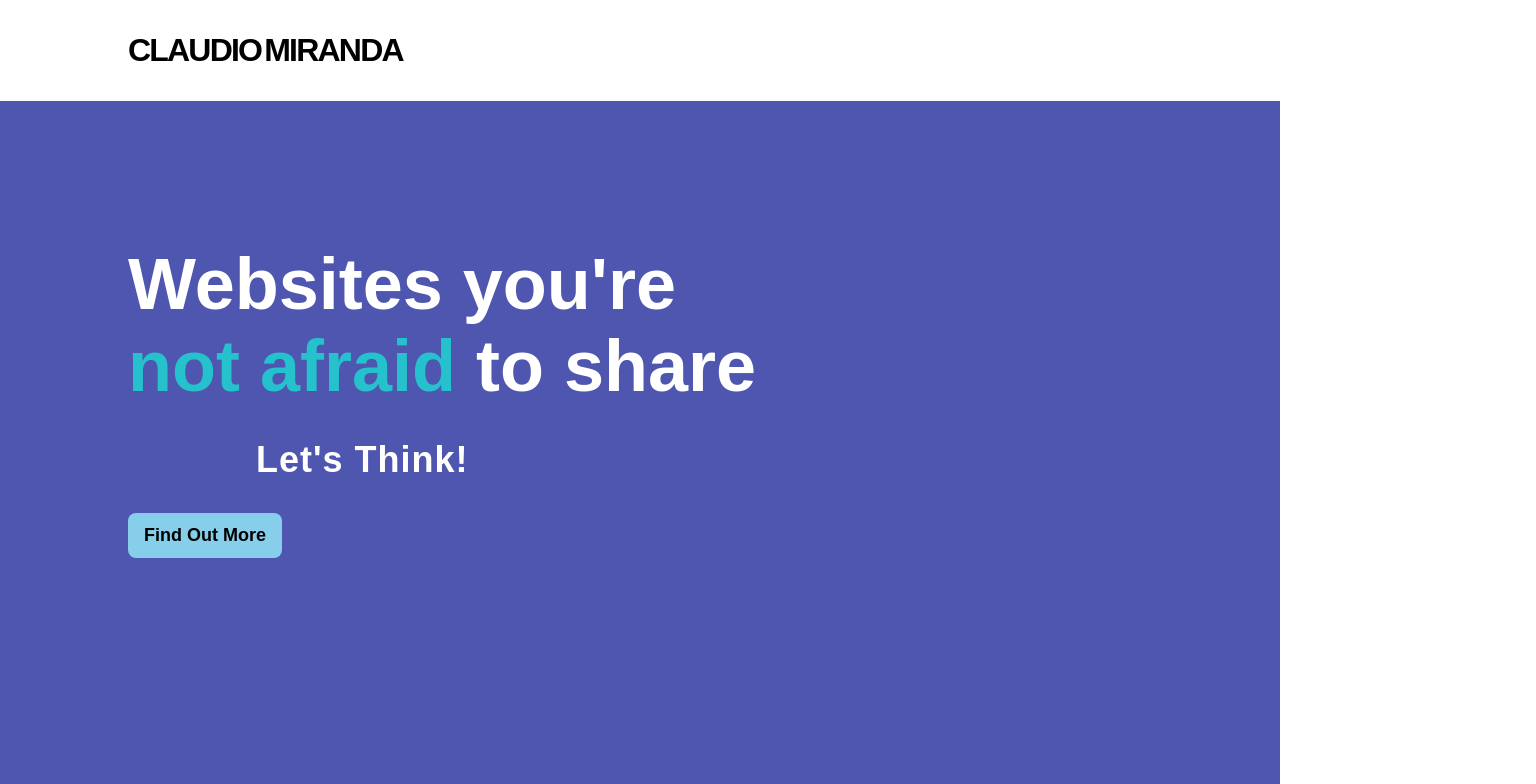
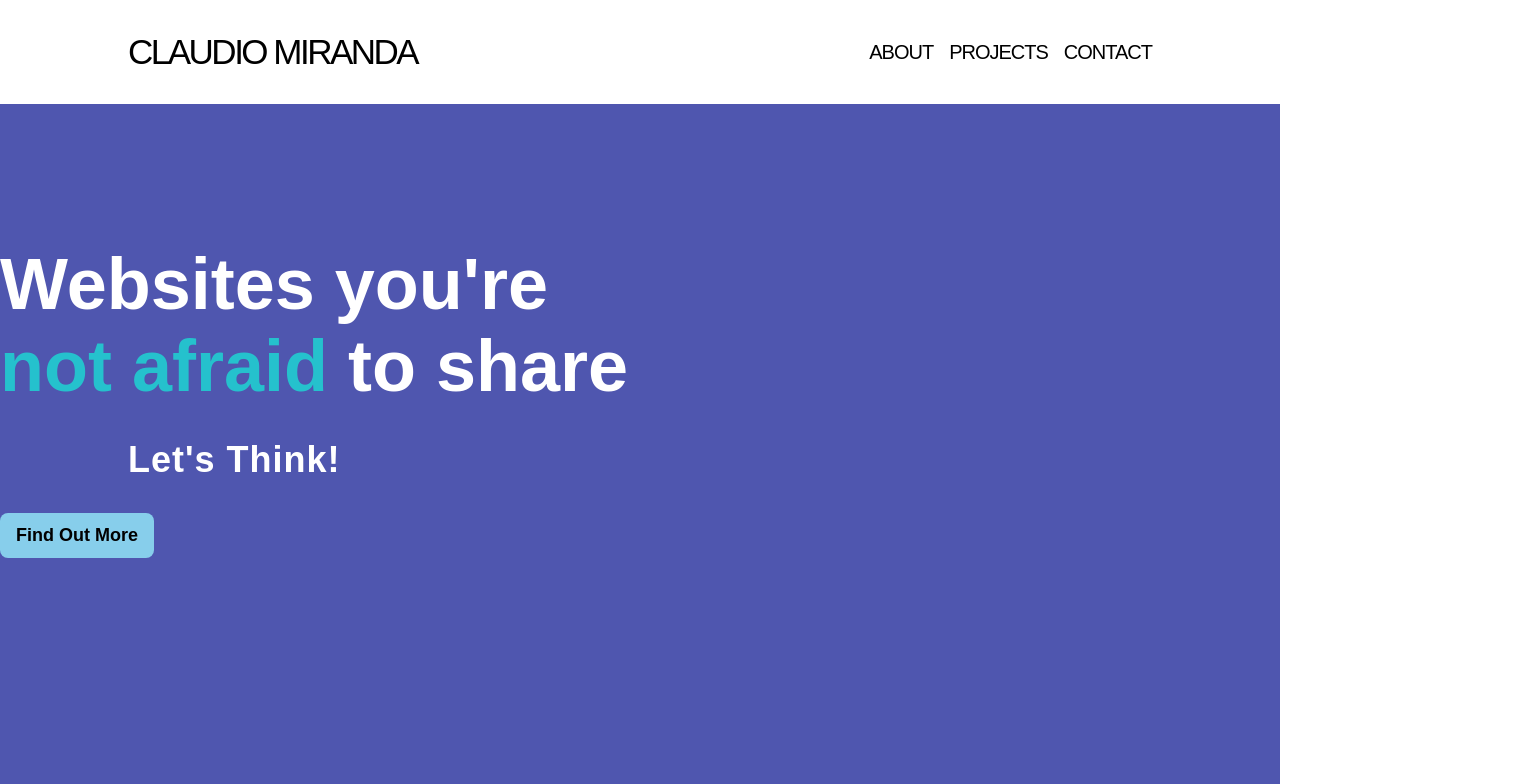
Before and after one commit to CodingClauds/Portfolio, a React (Create React App) app: page / in a window 1280 px wide. Shown: the top 784 px of the page, 1536 px wide, since content can reach past the window. Built offline with nearby package versions, Linux system fonts and the light colour scheme.

Commit message:
Updated the styles in the header

```diff
--- a/src/components/Header/Header.js
+++ b/src/components/Header/Header.js
@@ -1,9 +1,7 @@
-import React, { Component, useRef, useEffect } from "react";
-// import { render } from "react-dom";
 import "./Header.scss";
 import "../Body/Body.js";
 
-function Header({ executeScroll, myRef, myRefProjects, myRefContact }) {
+function Header({ executeScroll, myRefAbout, myRefProjects, myRefContact }) {
   // Hamburger Menu Functionality
   window.onload = function () {
     window.addEventListener("scroll", function (e) {
@@ -26,20 +24,40 @@ function Header({ executeScroll, myRef, myRefProjects, myRefContact }) {
   return (
     <>
       <header>
-        <div className="container">
+        <div className="container wrapper">
           <a href="/">
             <h2>Claudio Miranda</h2>
           </a>
           <nav>
-            <span onClick={() => executeScroll(myRef)} href="about-me">
+            <ul>
+              <li>
+                <span
+                  className="nav-link"
+                  onClick={() => executeScroll(myRefAbout)}
+                  href="about-me"
+                >
                   About
                 </span>
-            <span onClick={() => executeScroll(myRefProjects)} href="projects">
+              </li>
+              <li>
+                <span
+                  className="nav-link"
+                  onClick={() => executeScroll(myRefProjects)}
+                  href="projects"
+                >
                   Projects
                 </span>
-            <span onClick={() => executeScroll(myRefContact)} href="contact">
+              </li>
+              <li>
+                <span
+                  className="nav-link"
+                  onClick={() => executeScroll(myRefContact)}
+                  href="contact"
+                >
                   Contact
                 </span>
+              </li>
+            </ul>
           </nav>
           <button className="hamburger">
             <div className="bar"></div>
@@ -48,15 +66,23 @@ function Header({ executeScroll, myRef, myRefProjects, myRefContact }) {
       </header>
 
       <nav className="mobile-nav">
+        <ul>
+          <li>
             <a className="mobile-navlink" href="#">
               About
             </a>
+          </li>
+          <li>
             <a className="mobile-navlink" href="#">
               Projects
             </a>
+          </li>
+          <li>
             <a className="mobile-navlink" href="#">
               Contact
             </a>
+          </li>
+        </ul>
       </nav>
     </>
   );
--- a/src/components/Header/Header.scss
+++ b/src/components/Header/Header.scss
@@ -1,18 +1,90 @@
-.container {
+header {
+  position: fixed;
+  top: 0;
+  left: 0;
   width: 100%;
-  max-width: 1600px;
-  margin: 0 auto;
-  padding-left: 128px;
-  padding-right: 128px;
+  z-index: 100;
+  background-color: #fff;
 
-  @media (max-width: 1024px) {
-    padding-left: 64px;
-    padding-right: 64px;
+  .container {
+    padding-top: 32px;
+    padding-bottom: 32px;
+    display: flex;
+    justify-content: space-between;
+    align-items: center;
+    background-color: rgb(255, 255, 255);
+
+    h2 {
+      // color: black;
+      // text-transform: uppercase;
+      // font-size: 32px;
+      // font-weight: 900;
+      // letter-spacing: -1.8px;
+      // word-spacing: -4px;
+
+      color: black;
+      text-transform: uppercase;
+      font-size: 35px;
+      font-weight: 300;
+      letter-spacing: -2.5px;
+
+      span {
+        font-weight: 600;
+      }
+    }
+
+    nav {
+      @media (max-width: 767px) {
+        display: none;
+      }
+
+      a {
+        color: black;
+        font-size: 20px;
+      }
+    }
   }
 
-  @media (max-width: 767px) {
-    padding-left: 32px;
-    padding-right: 32px;
+  .nav-link {
+    text-transform: uppercase;
+    font-size: 20px;
+    font-weight: 300;
+    letter-spacing: -1px;
+    padding-bottom: 1rem;
+  }
+
+  nav ul li {
+    display: inline-block;
+    margin-left: 1rem;
+  }
+
+  /* stroke */
+  nav ul li span {
+    position: relative;
+  }
+  nav ul li span:after {
+    content: ".";
+    position: absolute;
+    bottom: 0;
+    left: 0;
+    right: 0;
+    margin: auto;
+    width: 0%;
+    height: 3px;
+    color: transparent;
+    background: rgb(80, 86, 176);
+    transition: all 0.5s;
+  }
+  nav ul li span:hover:after {
+    width: 100%;
+  }
+
+  &.is-scrolling {
+    background-color: #12002f;
+    .container {
+      padding-top: 16px;
+      padding-bottom: 16px;
+    }
   }
 }
 
@@ -129,62 +201,3 @@ section {
     font-size: 18px;
   }
 }
-
-img {
-  max-width: 100%;
-}
-
-header {
-  color: #fff;
-  position: fixed;
-  top: 0;
-  left: 0;
-  width: 100%;
-  z-index: 100;
-  background-color: #12002f;
-
-  .container {
-    padding-top: 32px;
-    padding-bottom: 32px;
-    display: flex;
-    justify-content: space-between;
-    align-items: center;
-    background-color: rgb(255, 255, 255);
-
-    h2 {
-      color: black;
-      text-transform: uppercase;
-      font-size: 32px;
-      font-weight: 900;
-      letter-spacing: -1.8px;
-      word-spacing: -4px;
-
-      span {
-        font-weight: 600;
-      }
-    }
-
-    nav {
-      display: grid;
-      grid-gap: 16px;
-      grid-template-columns: repeat(4, auto);
-
-      @media (max-width: 767px) {
-        display: none;
-      }
-
-      a {
-        color: black;
-        font-size: 20px;
-      }
-    }
-  }
-
-  &.is-scrolling {
-    background-color: #12002f;
-    .container {
-      padding-top: 16px;
-      padding-bottom: 16px;
-    }
-  }
-}
```
Lines whose indentation alone changed are shown as unchanged.
